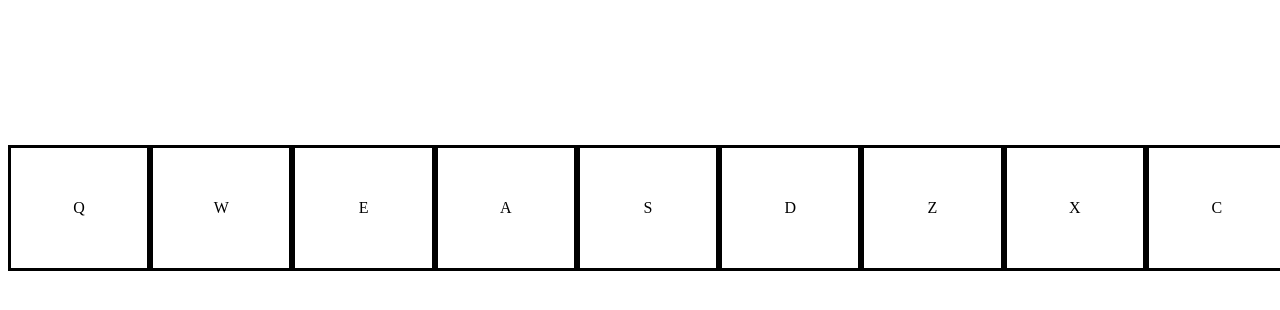
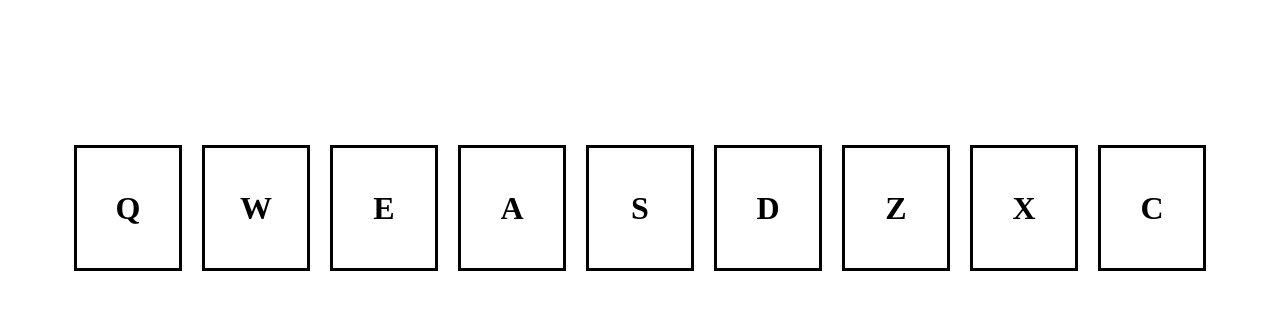
Before and after one commit to MaschaU/drum-machine, a React (Create React App) app: page / in a window 1280 px wide. Shown: the top 310 px of the page. Built offline with nearby package versions, Linux system fonts and the light colour scheme.

Commit message:
add sound id display

```diff
--- a/src/App.css
+++ b/src/App.css
@@ -4,14 +4,17 @@
 
 #drum-pads {
   height: 50vh;
-  width: 100vw;
+  width: 90vw;
   display: flex;
   justify-content: center;
   align-items: center;
+  margin-left: auto;
+  margin-right: auto;
 }
 
 .drum-pad {
   border: 3px solid black;
+  margin: 10px;
   height: 15vh;
   width: 15vw;
   display: flex;
--- a/src/App.js
+++ b/src/App.js
@@ -6,14 +6,16 @@ import Drumpad from "./Drumpad";
 
 
 class App extends React.Component {
+  state = {
+      display: ""
+    }
 
-
-
+    handleDisplay = display => this.setState({display});
 
   render() {
     return (
       <div id="drum-machine">
-        <div id="display"></div>
+        <div id="display">{this.state.display}</div>
         {/*mapping over the data from SoundData.js*/}
         <div id="drum-pads">
           {SoundData.map(data => (
@@ -21,6 +23,7 @@ class App extends React.Component {
             id={data.id}
             keyTrigger={data.keyTrigger}
             soundLink={data.soundLink}
+            handleDisplay={this.handleDisplay}
             />
             ))}
         </div>
--- a/src/Drumpad.js
+++ b/src/Drumpad.js
@@ -4,9 +4,10 @@ import React from 'react';
 class Drumpad extends React.Component {
 
   handleClick = () => {
-    this.audio.play()
+    this.audio.play();
     // so we can hit one audio right after another
-    this.audio.currentTime = 0
+    this.audio.currentTime = 0;
+    this.props.handleDisplay(this.props.id);
   }
   render() {
     return(
@@ -15,7 +16,7 @@ class Drumpad extends React.Component {
         id={this.props.id}
         onClick={this.handleClick}
       >
-        <p>{this.props.keyTrigger}</p>
+        <h1>{this.props.keyTrigger}</h1>
         <audio
           ref={ref => this.audio = ref}
           className="clip"
```
Also changed, not shown: 1 other file (tests, documents, lock files or other folders).
